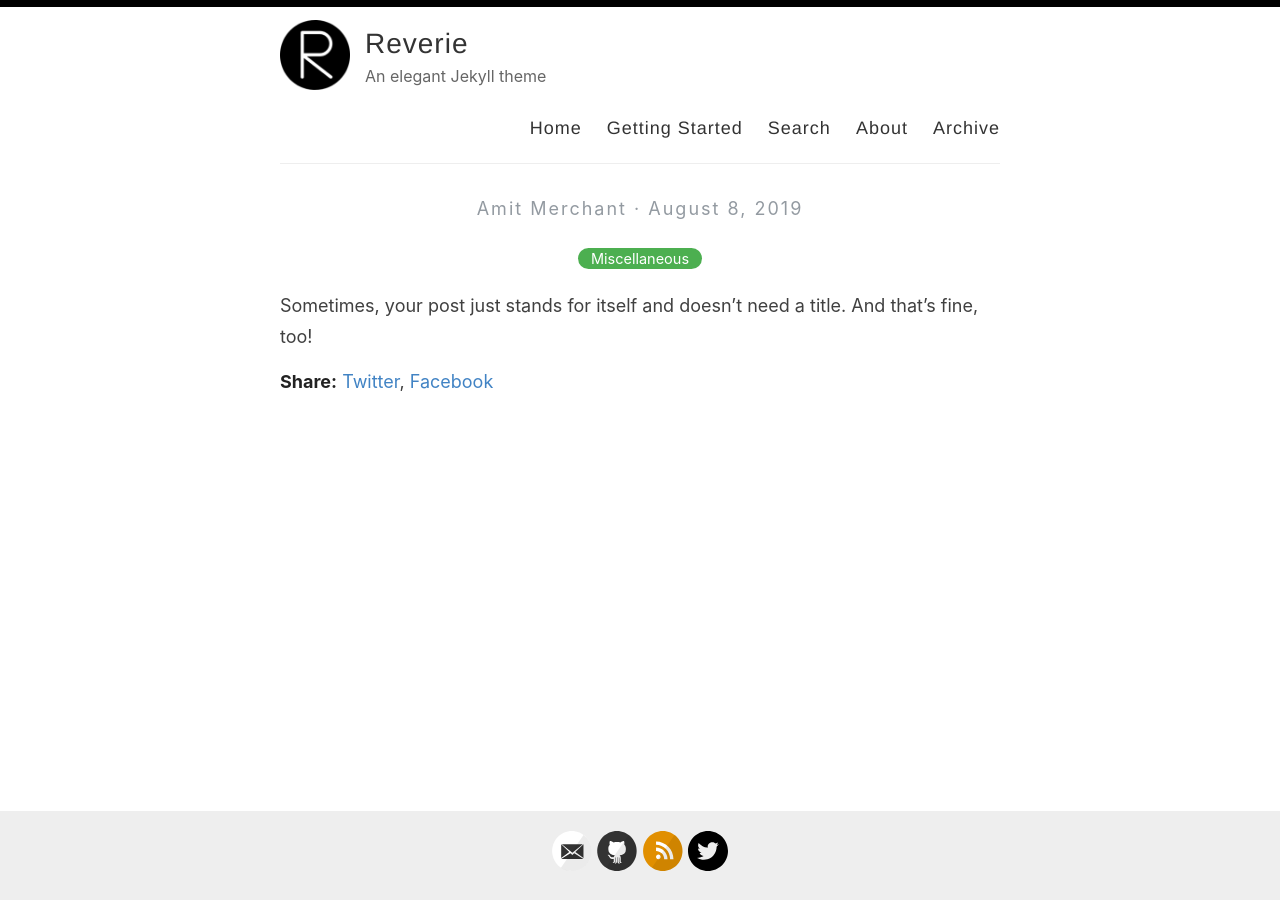
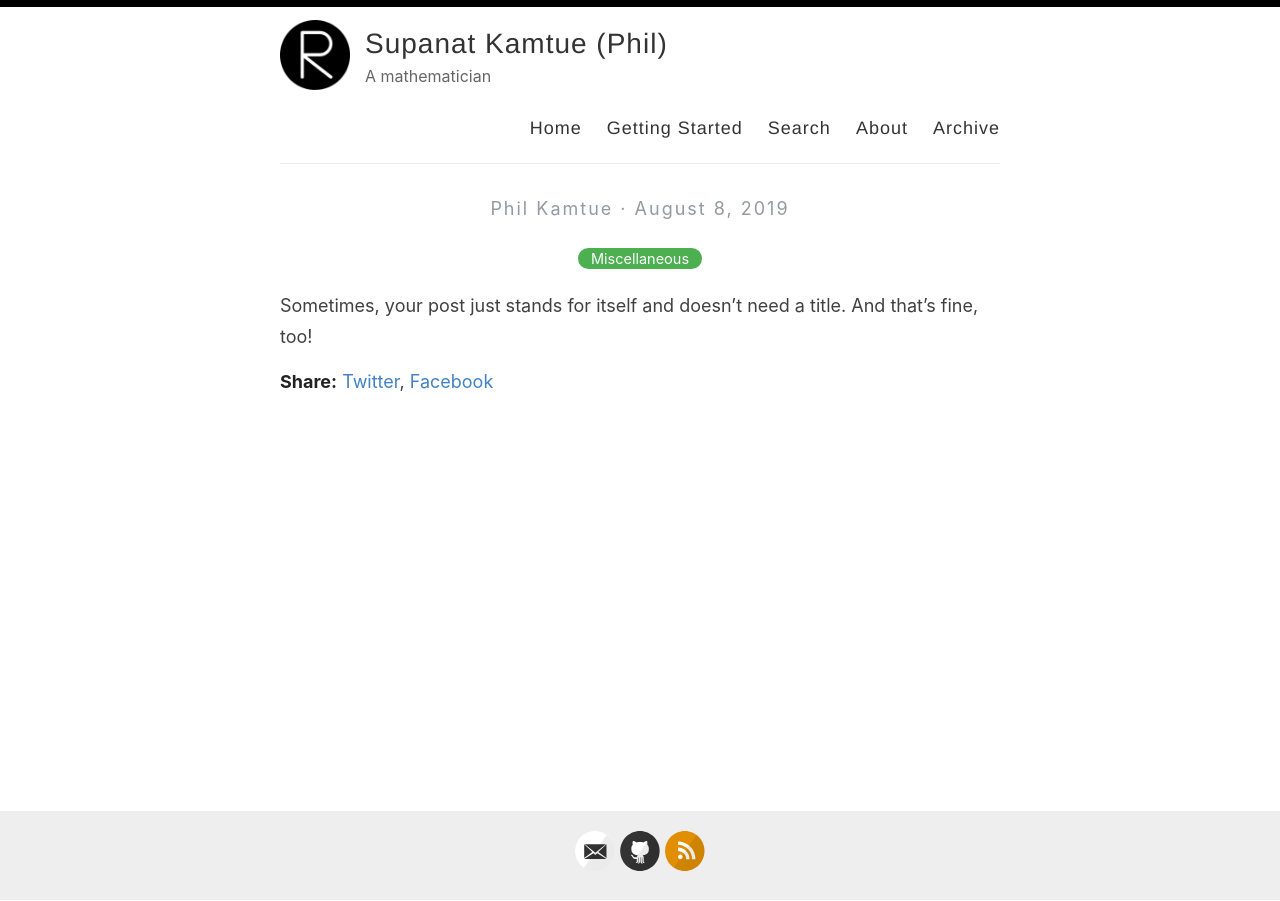
Before and after one commit to skamtue/rev-back, a Jekyll site: the page built from _posts/2019-08-08-no-title-posts.md, in a window 1280 px wide. Built offline with Jekyll 4.4.1, drawn with Linux system fonts in a browser that asks for light colours.

Commit message:
Update _config.yml

```diff
--- a/_config.yml
+++ b/_config.yml
@@ -3,13 +3,13 @@
 #
 
 # Name of your site (displayed in the header)
-name: Reverie
+name: Supanat Kamtue (Phil)
 
 # Name of the author
-author: Amit Merchant
+author: Phil Kamtue
 
 # Short bio or description (displayed in the header)
-description: An elegant Jekyll theme
+description: A mathematician
 
 # URL of your avatar or profile pic (you could use your GitHub profile pic)
 avatar: /images/reverie.png
@@ -21,15 +21,15 @@
 # Includes an icon in the footer for each username you enter
 footer-links:
   dribbble:
-  email: amit.d.merchant@gmail.com
+  email: skamtue@gmail.com
   facebook:
   flickr:
-  github: amitmerchant1990/reverie
+  github: skamtue
   instagram:
   linkedin:
   pinterest:
   rss: rss
-  twitter: amit_merchant
+  twitter:
   stackoverflow:
   youtube: # channel/<your_long_string> or user/<user-name>
   googleplus: # anything in your profile username that comes after plus.google.com/
@@ -41,7 +41,7 @@
 disqus:
 
 # Enter your Google Analytics web tracking code (e.g. UA-2110908-2) to activate tracking
-google_analytics: UA-43339302-11
+google_analytics:
 
 # For newer "GA4" analytics, use the following instead of the "UA" entry above
 #google_analytics_ga4: G-GABC1DEFG
@@ -55,7 +55,7 @@
 # (http://yourusername.github.io/repository-name)
 # and NOT your User repository (http://yourusername.github.io)
 # then add in the baseurl here, like this: "/repository-name"
-baseurl: "/reverie"
+baseurl: # "/reverie"
 
 #
 # !! You don't need to change any of the configuration flags below !!
```
